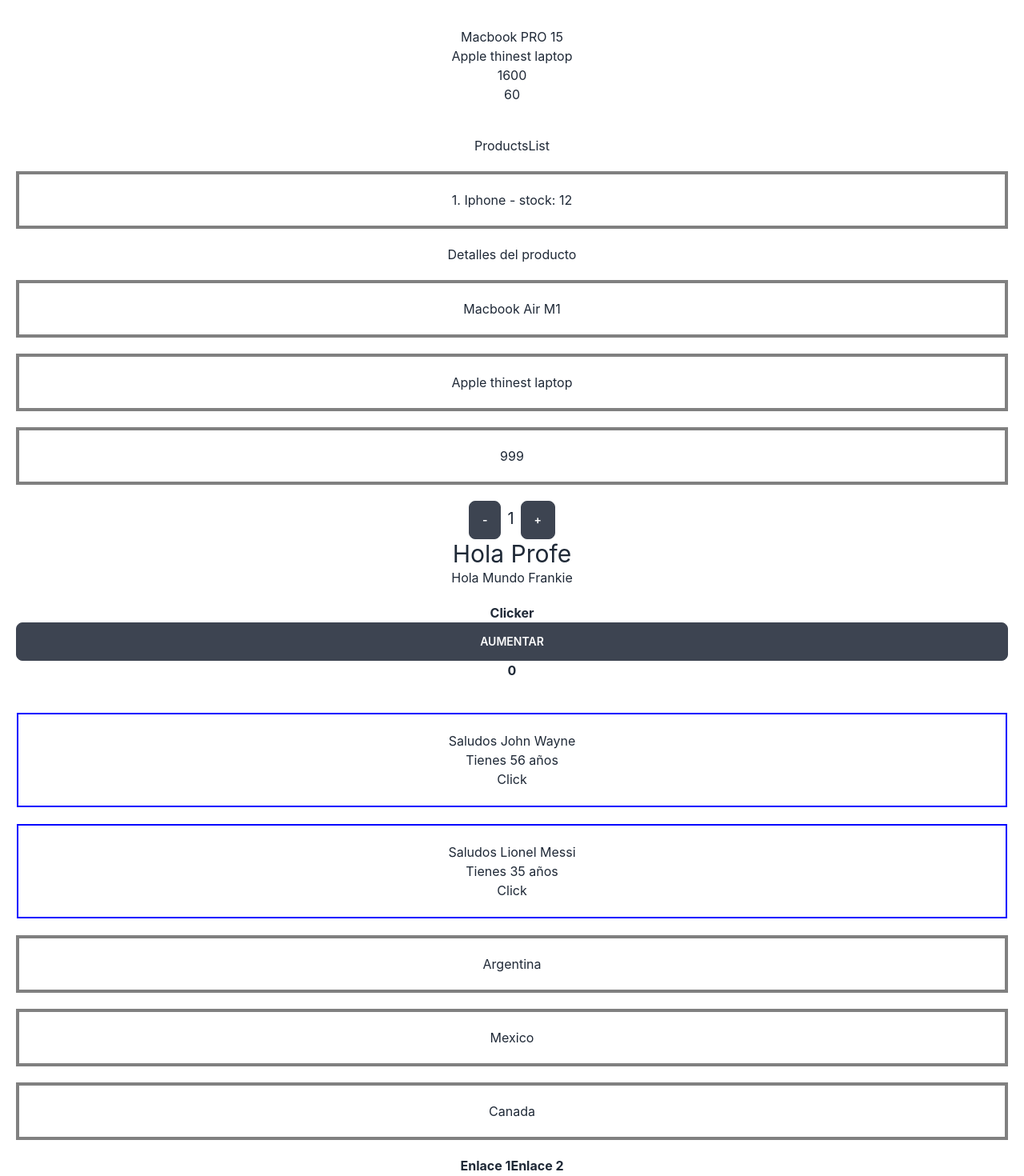
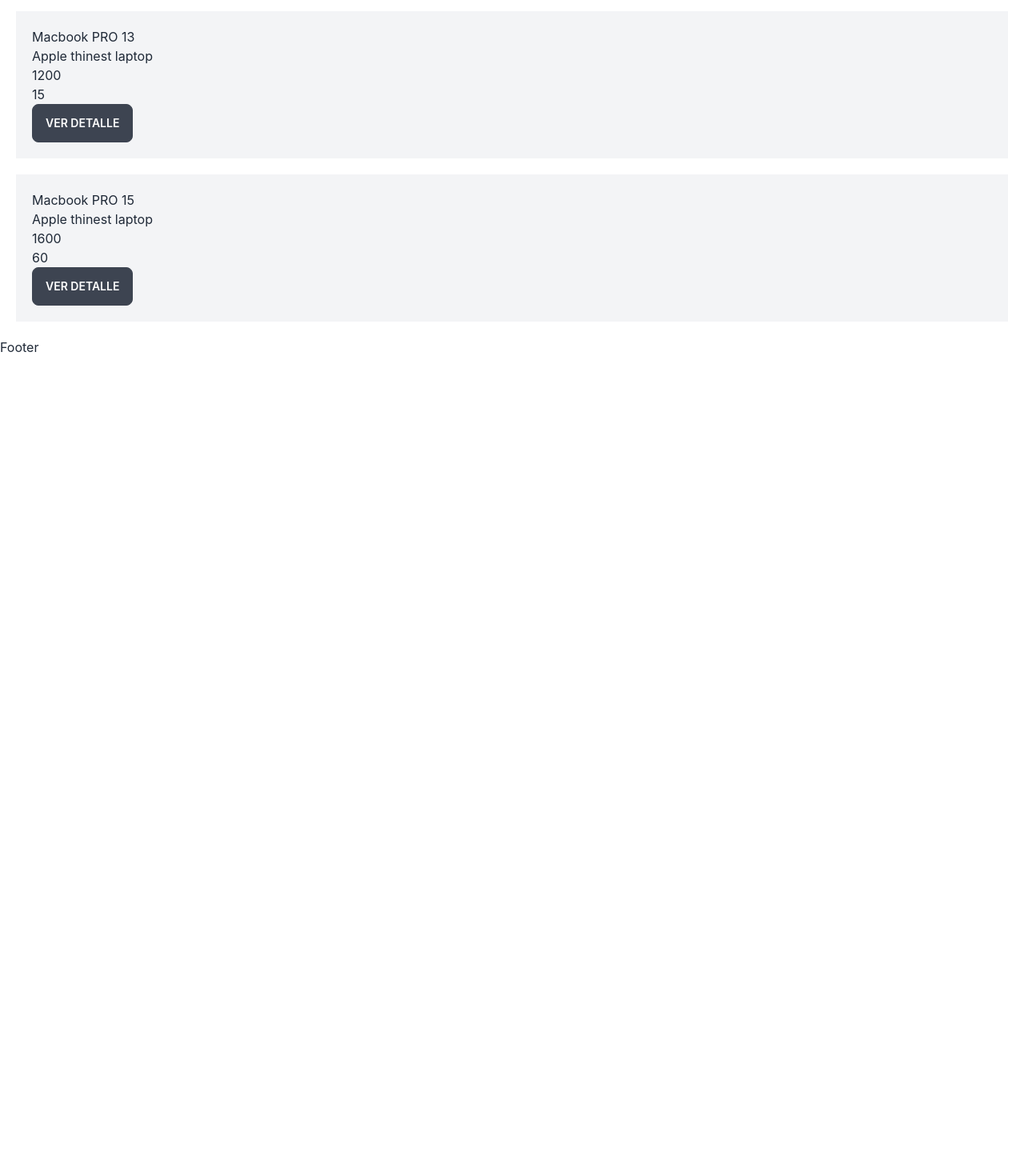
Before and after one commit to fjgullo/react43550_gullo, a React (Create React App) app: page / in a window 1280 px wide. Shown: the part 480-1950 px from the top of the page at 80% size. After the commit the page ends 926 px from the top, so only its background shows below. Built offline with nearby package versions, Linux system fonts and the light colour scheme.

Commit message:
PreEntrega2+GULLO

```diff
--- a/package.json
+++ b/package.json
@@ -9,6 +9,7 @@
     "daisyui": "^2.42.0",
     "react": "^18.2.0",
     "react-dom": "^18.2.0",
+    "react-router-dom": "^6.4.5",
     "react-scripts": "^5.0.1",
     "web-vitals": "^2.1.4"
   },
--- a/src/App.jsx
+++ b/src/App.jsx
@@ -1,15 +1,17 @@
 import logo from './logo.svg';
-import './App.css';
 import Saludo from './components/Saludo';
-import Footer from './components/Footer';
-import { NavBar } from './components/NavBar';
 import ItemListContainer from './components/ItemListContainer';
 import Clicker from './components/Clicker';
 import ProductsList from './components/ProductsList';
+
+import AppleDetail from './components/Apple/AppleDetail';
+import './App.css';
+import { BrowserRouter, Routes, Route } from 'react-router-dom'
 import CharList from './components/rickandmorty/CharList';
 import AppleList from './components/Apple/AppleList';
-import AppleDetail from './components/Apple/AppleDetail';
-import { BrowserRouter, Routes, Route } from 'react-router-dom'
+import Footer from './components/Footer';
+import { NavBar } from './components/NavBar';
+import CharDetail from './components/rickandmorty/CharDetail';
 
 
 function App() {
@@ -29,32 +31,51 @@
   }
 
   return (
-    <div className="App">
-      <NavBar/>
-      <AppleList/>
-      <ProductsList/>
-      <AppleDetail/>
-      {/* <CharList/> */}
-      <ItemListContainer greeting='Hola Profe'/>
-      <h1>Hola Mundo {nombre}</h1>
+     <BrowserRouter>
+        <NavBar/>
+        <Routes>
+          <Route path='/' element={<AppleList/>}/>
+          <Route path='/items/:id' element={<AppleDetail/>}/>
+          <Route path='/apple' element={<AppleList/>}/>
+          <Route path='/rick' element={<CharList/>}/>
+          <Route path='/rick/:charId' element={<CharDetail/>}/>
+        </Routes>
+        <Footer/>
+        {/* <AppleList/>
+        <AppleDetail/> */}
+      </BrowserRouter>
 
-      <Clicker/>
-
-      {/* <strong style={ estilos }>Hello World</strong>
-      { boton } */}
-
-      <Saludo name='John' lastname='Wayne' age={56} action={mensaje}/>
-      <Saludo name='Lionel' lastname='Messi' age={35}/>
-
-      <li>Argentina</li>
-      <li>Mexico</li>
-      <li>Canada</li>
-      <Footer>
-        <strong>Enlace 1</strong>
-        <strong>Enlace 2</strong>
-      </Footer>
-      </div>
   );
 }
 
 export default App;
+
+//TRABAJO VIEJO
+// return (
+//     <div className="App">
+
+//     <NavBar/>
+//     <AppleList/>
+//     <AppleDetail/>
+//     <CharList/>
+//     <ProductsList/>
+//     <ItemListContainer greeting='Hola Profe'/>
+//     <h1>Hola Mundo {nombre}</h1>
+
+//     <Clicker/>
+
+//     <strong style={ estilos }>Hello World</strong>
+//     { boton }
+
+//     <Saludo name='John' lastname='Wayne' age={56} action={mensaje}/>
+//     <Saludo name='Lionel' lastname='Messi' age={35}/>
+
+//     <li>Argentina</li>
+//     <li>Mexico</li>
+//     <li>Canada</li>
+//     <Footer>
+//       <strong>Enlace 1</strong>
+//       <strong>Enlace 2</strong>
+//     </Footer>
+//     </div>
+//  );
--- a/src/components/Apple/AppleCard.js
+++ b/src/components/Apple/AppleCard.js
@@ -1,12 +1,14 @@
 import React from 'react'
+import { Link } from 'react-router-dom'
 
-export const AppleCard = ( {title, description, price, stock}) => {
+export const AppleCard = ( {id, title, description, price, stock}) => {
   return (
-    <div className='m-10'>
+    <div className='m-5 p-5 bg-gray-100'>
         <div>{title}</div>
         <div>{description}</div>
         <div>{price}</div>
         <div>{stock}</div>
+        <Link to={`/items/${id}`} className='btn'>Ver Detalle</Link>
     </div>
   )
 }
--- a/src/components/Apple/AppleDetail.js
+++ b/src/components/Apple/AppleDetail.js
@@ -1,29 +1,33 @@
 import React, { useEffect, useState } from 'react'
+import { useParams } from 'react-router-dom'
+import { PRODUCTS } from '../../data/products'
 import { AppleCount } from './AppleCount'
 
-const ITEM = {id: 1 , title:"Macbook Air M1", description: "Apple thinest laptop", price: 999, stock: 10}
+//const ITEM = {id: 1 , title:"Macbook Air M1", description: "Apple thinest laptop", price: 999, stock: 10}
 
 const AppleDetail = () => {
 
     const [item, setItem] = useState({})
+    const { id } = useParams()
 
 useEffect(() => {
     getItemDetail().then( res => {
         setItem( res )
     })
-},[])
+},[ id ])
 
 const getItemDetail = () => {
     return new Promise( (resolve, reject) => {
+        const item = PRODUCTS.find( p => p.id == id )
         setTimeout(() => {
-            resolve( ITEM )
-        }, 2000);
+            resolve( item )
+        }, 500);
     })
 }
 
   return (
     <div>
-        <h1>Detalles del producto</h1>
+        <h1>Detalles del producto: { id }</h1>
         <li>{item.title}</li>
         <li>{item.description}</li>
         <li>{item.price}</li>
--- a/src/components/Apple/AppleList.js
+++ b/src/components/Apple/AppleList.js
@@ -1,12 +1,6 @@
 import {useEffect, useState} from 'react'
+import { PRODUCTS } from '../../data/products'
 import { AppleCard } from './AppleCard'
-
-const PRODUCTS = [
-    {id: 1 , title:"Macbook Air M1", description: "Apple thinest laptop", price: 999, stock: 10},
-    {id: 2 , title:"Macbook Air M2", description: "Apple thinest laptop", price: 999, stock: 40},
-    {id: 3 , title:"Macbook PRO 13", description: "Apple thinest laptop", price: 1200, stock: 15},
-    {id: 4 , title:"Macbook PRO 15", description: "Apple thinest laptop", price: 1600, stock: 60},
-]
 
 const AppleList = () => {
 
--- a/src/components/NavBar.js
+++ b/src/components/NavBar.js
@@ -1,10 +1,11 @@
 import React from 'react'
+import { Link } from 'react-router-dom'
 
 export const NavBar = () => {
   return (
     <div className="navbar bg-base-100">
   <div className="flex-1">
-    <a className="btn btn-ghost normal-case text-xl">daisyUI</a>
+    <Link to='' className="btn btn-ghost normal-case text-xl">AppleStore</Link>
   </div>
   <div className="flex-none">
     <div className="dropdown dropdown-end">
--- a/src/components/rickandmorty/CharCard.js
+++ b/src/components/rickandmorty/CharCard.js
@@ -1,7 +1,9 @@
 import React from 'react'
+import { Link } from 'react-router-dom'
 
-const CharCard = ( {name, species, status, image}) => {
+const CharCard = ( {id, name, species, status, image}) => {
   return (
+  <Link to={`/rick/${id}`}>
       <div className="card w-96 bg-base-100 shadow-xl m-10">
       <div className="card-body">
         <h2 className="card-title">{name}</h2>
@@ -9,6 +11,7 @@
       </div>
       <figure><img src={image} alt="Shoes" /></figure>
       </div>
+  </Link>
   )
 }
 
--- /dev/null
+++ b/src/components/rickandmorty/CharDetail.js
@@ -0,0 +1,30 @@
+import React, { useEffect, useState } from 'react'
+import { useParams } from 'react-router-dom'
+
+const CharDetail = () => {
+
+    const [char, setChar] = useState()
+    const { charId } = useParams()
+
+useEffect(() => {
+    getCharDetail()
+}, [ charId ])
+
+const getCharDetail = async () => {
+    const URL = 'https://rickandmortyapi.com/api/character/'
+    const response = await fetch ( URL  + charId )
+    const data = await response.json()
+    console.log(data);
+    setChar( data )
+}
+
+  return (
+    <div>
+        <h1>CharDetail: { charId }</h1>
+        <pre>{ JSON.stringify( char ) }</pre>
+        </div>
+
+  )
+}
+
+export default CharDetail
--- /dev/null
+++ b/src/data/products.js
@@ -0,0 +1,8 @@
+const PRODUCTS = [
+    {id: 1 , title:"Macbook Air M1", description: "Apple thinest laptop", price: 999, stock: 10},
+    {id: 2 , title:"Macbook Air M2", description: "Apple thinest laptop", price: 999, stock: 40},
+    {id: 3 , title:"Macbook PRO 13", description: "Apple thinest laptop", price: 1200, stock: 15},
+    {id: 4 , title:"Macbook PRO 15", description: "Apple thinest laptop", price: 1600, stock: 60},
+]
+
+export { PRODUCTS }
```
Also changed, not shown: 1 other file (tests, documents, lock files or other folders). Lines whose indentation alone changed are shown as unchanged.
